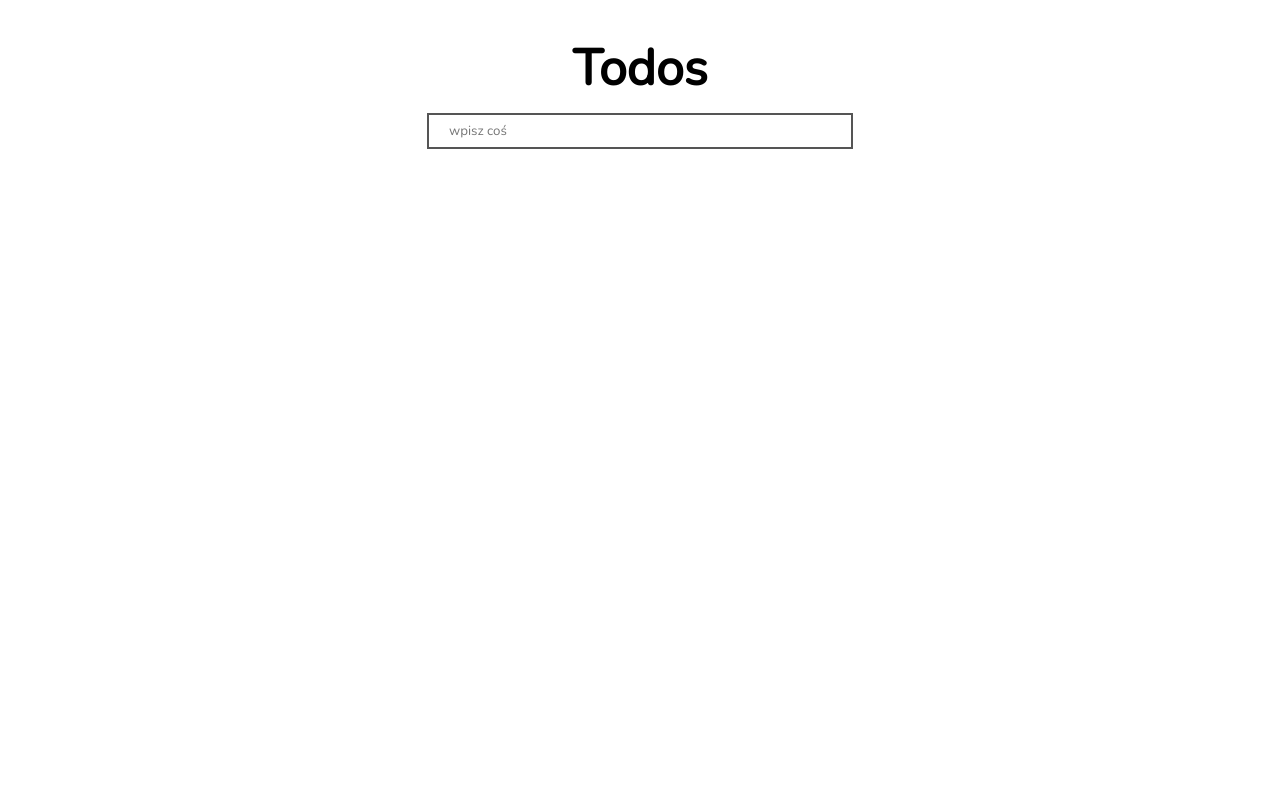
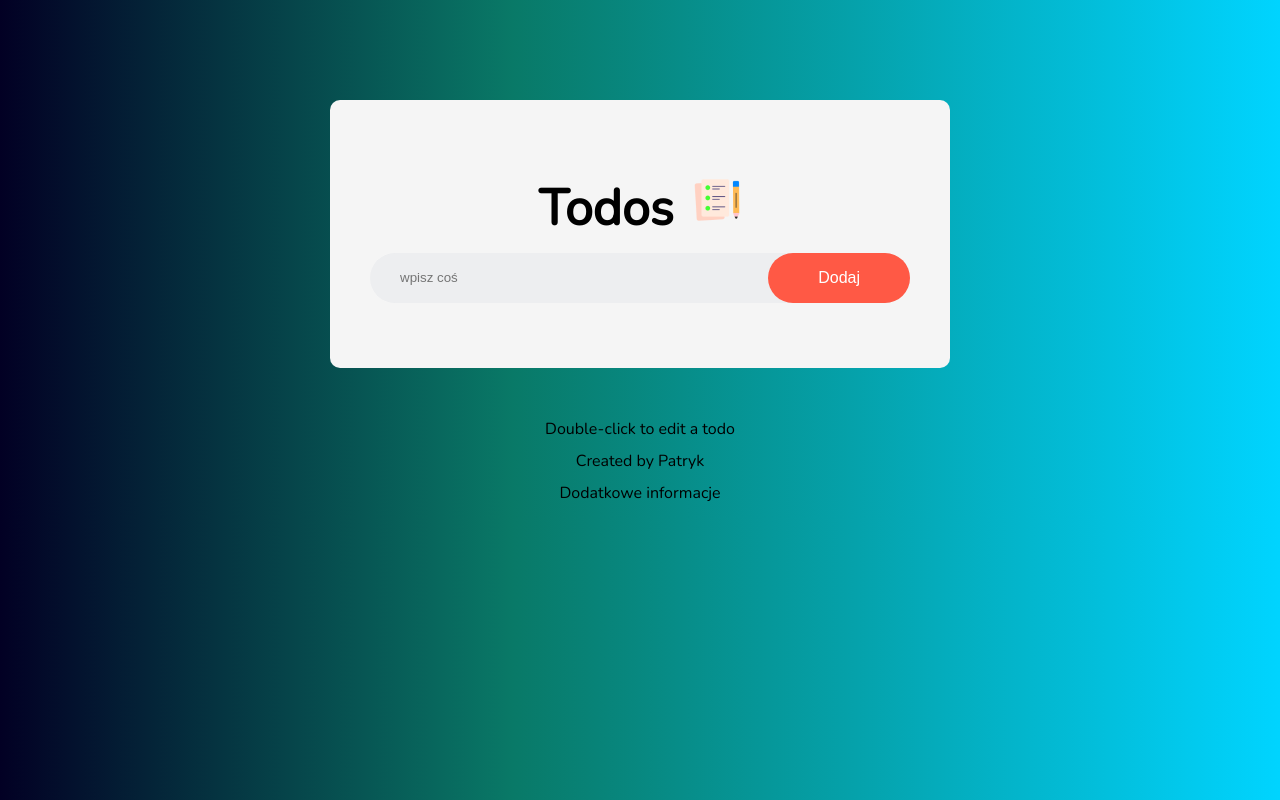
Before and after one commit to czyzyk2000/todolist, a website: page index.html in a window 1280 px wide. Drawn offline with nearby package versions, Linux system fonts and the light colour scheme.

Commit message:
dodanie listy wraz z przyciskiem do zaznaczenia i krzyzykiem do usuwania, napisana jest funkcja dodawania task

```diff
--- a/index.html
+++ b/index.html
@@ -13,10 +13,29 @@
     />
   </head>
   <body>
-    <h1>Todos</h1>
-    <header>
-      <input class="inp" id="myinp" type="text" placeholder="wpisz coś" />
-    </header>
+    <div class="container">
+      <h1>Todos <img src="icon.png" alt="todoicon" /></h1>
+      <header>
+        <input class="inp" id="myinp" type="text" placeholder="wpisz coś" />
+        <button onclick="addTask()">Dodaj</button>
+      </header>
+
+<ul id="list-container">
+  <!--
+        <li class="checked">Zadanie 1</li>
+        <li>Zadanie 2</li>
+        <li>Zadanie 3</li>
+        <li>Zadanie 4</li>
+        <li>Zadanie 5</li>
+      </ul>
+     -->
+    </div>
+      <footer>
+        <p class="p1">Double-click to edit a todo</p>
+        <p>Created by Patryk</p>
+        <p>Dodatkowe informacje</p>
+      </footer>
+
     <script src="script.js"></script>
   </body>
 </html>
--- a/script.js
+++ b/script.js
@@ -1,7 +1,16 @@
 let input = document.getElementById("myinp");
+let listcontainer = document.getElementById("list-container");
 
-input.addEventListener("keydown", function (event) {
-  if (event.key === "Enter") {
-    window.alert("Wcisnąles enter - Todo List");
+function addTask() {
+  if (myinp.value === "") {
+    alert("Musisz cos wpisac");
+  } else {
+    let li = document.createElement("li");
+    li.innerHTML = input.value;
+    listcontainer.appendChild(li);
+    let span = document.createElement("span");
+    span.innerHTML = "✗";
+    li.appendChild(span);
   }
-});
+  input.value = "";
+}
--- a/style.css
+++ b/style.css
@@ -7,14 +7,102 @@ h1 {
 header {
   display: flex;
   align-items: center;
+  justify-content: space-between;
+  border-radius: 30px;
+  background: #edeef0;
+  padding-left: 20px;
+  margin-bottom: 25px;
+}
+input {
+  flex: 1;
+  border: none;
+  outline: none;
+  background: transparent;
+  padding: 10px;
+}
+
+footer {
+  display: flex;
+  align-items: center;
   justify-content: center;
+  flex-direction: column;
 }
-.inp {
-  margin-top: 0px;
+p {
+  margin: 5px;
+}
+.p1 {
+  margin-top: 30px;
+}
+
+body {
   font-family: "Nunito", sans-serif;
-  width: 400px;
-  height: 30px;
-  background-color: white;
-  padding-left: 20px;
-  border: 2px solid #555;
+  background: rgb(2, 0, 36);
+  background: linear-gradient(
+    90deg,
+    rgba(2, 0, 36, 1) 0%,
+    rgba(9, 121, 103, 1) 40%,
+    rgba(0, 212, 255, 1) 100%
+  );
 }
+.container {
+  width: 100%;
+  max-width: 540px;
+  background: whitesmoke;
+  margin: 100px auto 20px;
+  padding: 40px;
+  border-radius: 10px;
+}
+.container h1 img {
+  width: 50px;
+  margin-left: 5px;
+}
+ul li {
+  list-style: none;
+  font-size: 17px;
+  padding: 12px 8px 12px 50px;
+  user-select: none;
+  cursor: pointer;
+  position: relative;
+}
+ul li::before {
+  content: "";
+  position: absolute;
+  height: 28px;
+  width: 28px;
+  border-radius: 50%;
+  background-image: url(unchecked.png);
+  background-size: cover;
+  background-position: center;
+  top: 10px;
+  left: 8px;
+}
+ul li.checked {
+  color: #555;
+  text-decoration: line-through;
+}
+ul li.checked::before {
+  background-image: url(checked.png);
+}
+button {
+  border: none;
+  outline: none;
+  padding: 16px 50px;
+  font-size: 16px;
+  background: #ff5945;
+  color: white;
+  cursor: pointer;
+  border-radius: 40px;
+}
+ul li span {
+  position: absolute;
+  right: 0;
+  top: 5px;
+  width: 40px;
+  height: 40px;
+  font-size: 24px;
+  border-radius: 50%;
+  text-align: center;
+}
+ul li span:hover {
+  background: #bfc0c2;
+}
```
Also changed, not shown: checked.png (added), icon.png (added), unchecked.png (added), 1 other file.
